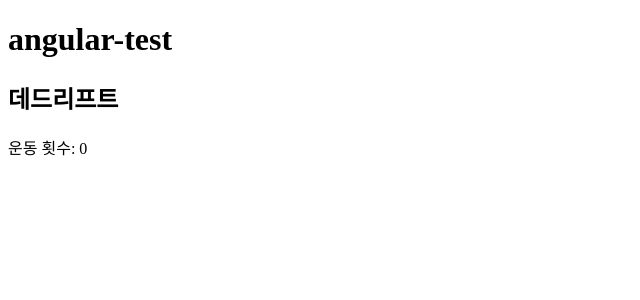
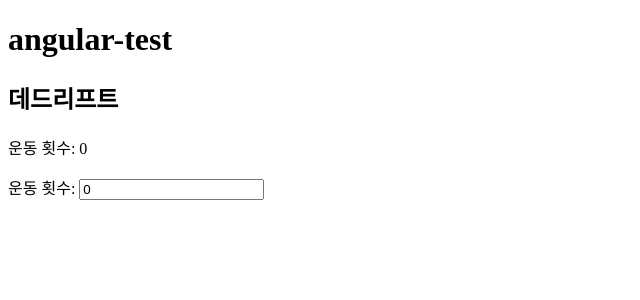
Before and after one commit to Jake-SHJ/angular_test, an Angular app in the folder angular-test/: page / in a window 1280 px wide. Shown: the top 300 px of the page, without its empty margins (0-640 px from the left). Built offline with nearby package versions, Linux system fonts and the light colour scheme.

Commit message:
add input for modifying

```diff
--- a/angular-test/src/app/workouts/workouts.component.html
+++ b/angular-test/src/app/workouts/workouts.component.html
@@ -1,4 +1,10 @@
 <article>
   <h1>{{ workout.name }}</h1>
   <p>운동 횟수: {{ workout.count }}</p>
+  <div>
+    <label
+      >운동 횟수:
+      <input [(ngModel)]="workout.count" type="number" placeholder="횟수" />
+    </label>
+  </div>
 </article>
```
